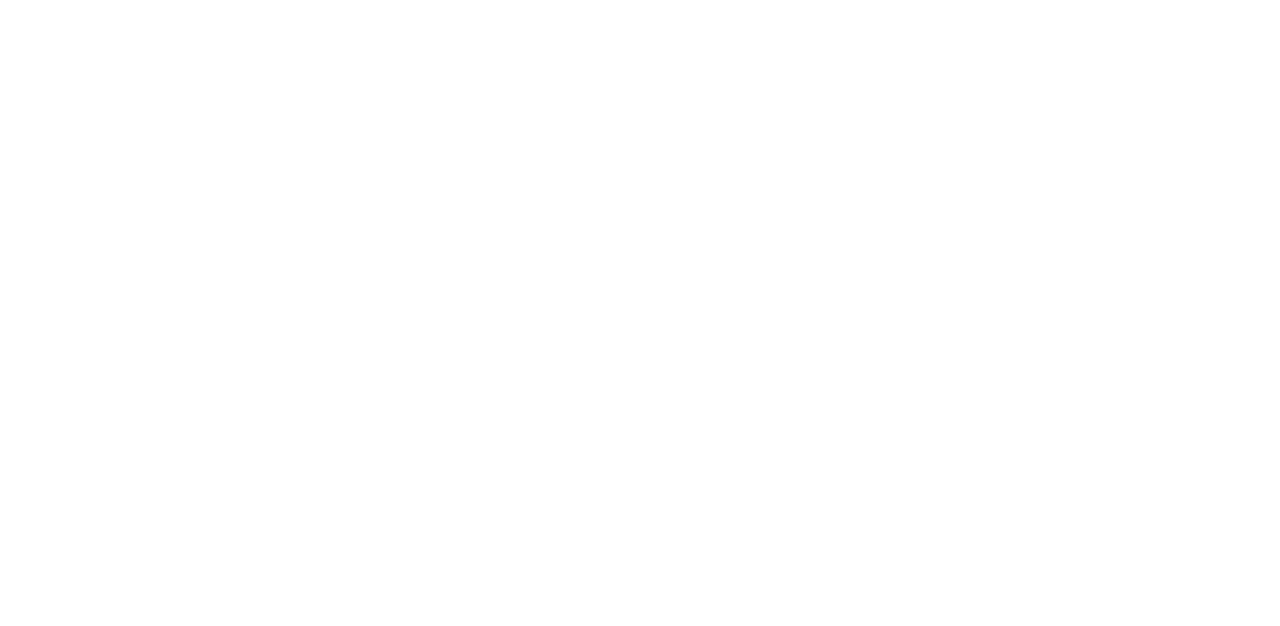
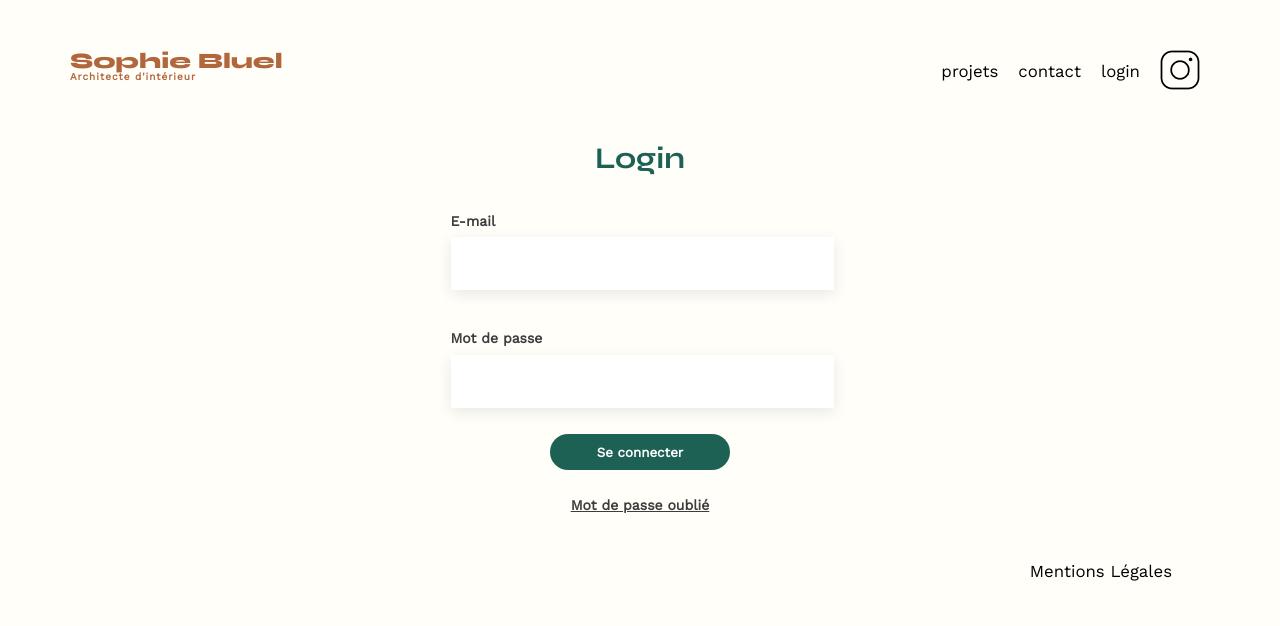
Before and after one commit to Jlow56/Portfolio-architecte-sophie-bluel, a plain HTML site: page FrontEnd/login.html in a window 1280 px wide. Drawn offline with nearby package versions, Linux system fonts and the light colour scheme.

```diff
--- a/FrontEnd/assets/style.css
+++ b/FrontEnd/assets/style.css
@@ -47,12 +47,18 @@
 	border-spacing: 0;
 }
 /** end reset css**/
+
+/************ global ************/
 body {
 	max-width: 1140px;
+	height: 1024px;
 	margin:auto;
 	font-family: 'Work Sans' ;
 	font-size: 14px;
+	background-color: #FFFEF8;
+
 }
+
 header {
 	display: flex;
 	justify-content: space-between;
@@ -93,6 +99,15 @@
 nav li {
 	padding: 0 10px;
 	font-size: 1.2em;
+}
+
+a {
+	text-decoration: none;
+	color: #000000;
+}
+
+a:hover {
+	color: #B1663C;
 }
 
 li:hover {
@@ -200,16 +215,66 @@
 	box-shadow: 0px 4px 14px rgba(0, 0, 0, 0.09);
 }
 
-input[type="submit"]{
-	font-family: 'Syne';
-	font-weight: 700;
-	color: white;
-	background-color: #1D6154;
-	margin : 2em auto ;
-	width: 180px;
-	text-align: center;
-	border-radius: 60px ;
+/************ login ************/
+.login{
+	display: flex;
+	flex-direction: column;
+	justify-content: center;
+	align-items: center;
+
 }
+.form-login {
+    display: flex;
+    flex-direction: column;
+    width: 379px;
+}
+
+.label-login {
+    font-family: 'Work Sans';
+    font-weight: 600;
+    font-size: 14px;
+    line-height: 16.42px;
+    color: #3D3D3D;
+    margin: 2.5rem 0 0.5rem;
+}
+
+.input-login {
+	width: 100%;
+	height: 51px;
+	font-size: 16px;
+	border: none;
+	color: #000000;
+	box-shadow: 0px 4px 14px rgba(0, 0, 0, 0.09);
+}
+
+input[type="submit"] {
+    font-family: 'Work Sans';
+    font-weight: 700;
+    color: white;
+    background-color: #1D6154;
+    margin: 2em auto;
+    width: 180px;
+    height: 36px;
+    text-align: center;
+    border-radius: 60px;
+    border-style: none;
+}
+
+.a-password {
+	font-family: 'Work Sans';
+	font-weight: 600;
+	font-size: 14px;
+	line-height: 16.42px;
+	color: #3D3D3D;
+	text-decoration: underline;
+}
+
+
+/************ footer ************/
+footer {
+	height: 60px;
+}
+
 
 footer nav ul {
 	display: flex;
--- a/FrontEnd/login.html
+++ b/FrontEnd/login.html
@@ -1,13 +1,50 @@
 <!DOCTYPE html>
 <html lang="fr">
 <head>
-    <meta charset="UTF-8">
-    <meta name="viewport" content="width=device-width, initial-scale=1.0">
-    <title>Login</title>
+	<meta charset="UTF-8">
+	<title>Sophie Bluel - Architecte d'intérieur - Login</title>
+	<meta name="viewport" content="width=device-width, initial-scale=1.0">
+	<link rel="preconnect" href="https://fonts.googleapis.com">
+	<link rel="preconnect" href="https://fonts.gstatic.com" crossorigin>
+	<link href="https://fonts.googleapis.com/css2?family=Syne:wght@700;800&family=Work+Sans&display=swap" rel="stylesheet">
+	<meta name="description" content="">
+	<link rel="stylesheet" href="./assets/style.css">
 </head>
 <body>
-    <form action="">
-
-    </form>
+<header>
+	<h1>Sophie Bluel <span>Architecte d'intérieur</span></h1>
+	<nav>
+		<ul>
+			<li>
+                <a href="index.html">projets</a>
+            </li>
+			<li>contact</li>
+			<li>
+				<a href="login.html">login</a>
+			</li>
+			<li><img src="./assets/icons/instagram.png" alt="Instagram"></li>
+		</ul>
+	</nav>
+</header>
+<main>
+	<section class="login">
+        <h2>Login</h2>
+        <form class="form-login" action="#" method="post">
+            <label class="label-login" for="email">E-mail</label>
+            <input class="input-login" type="email" name="email" id="email">
+            <label class="label-login" for="password">Mot de passe</label>
+            <input class="input-login" type="password" name="password" id="password">
+            <input type="submit" id="login" value="Se connecter">
+        </form>
+        <p><a class="a-password" href="#">Mot de passe oublié</a></p>
+    </section>
+</main>
+<footer>
+	<nav>
+		<ul>
+			<li>Mentions Légales</li>
+		</ul>
+	</nav>
+</footer>
 </body>
 </html>
```
Also changed, not shown: FrontEnd/auth.js (added, +64 -0 lines), FrontEnd/index.html (+3 -1 lines).
